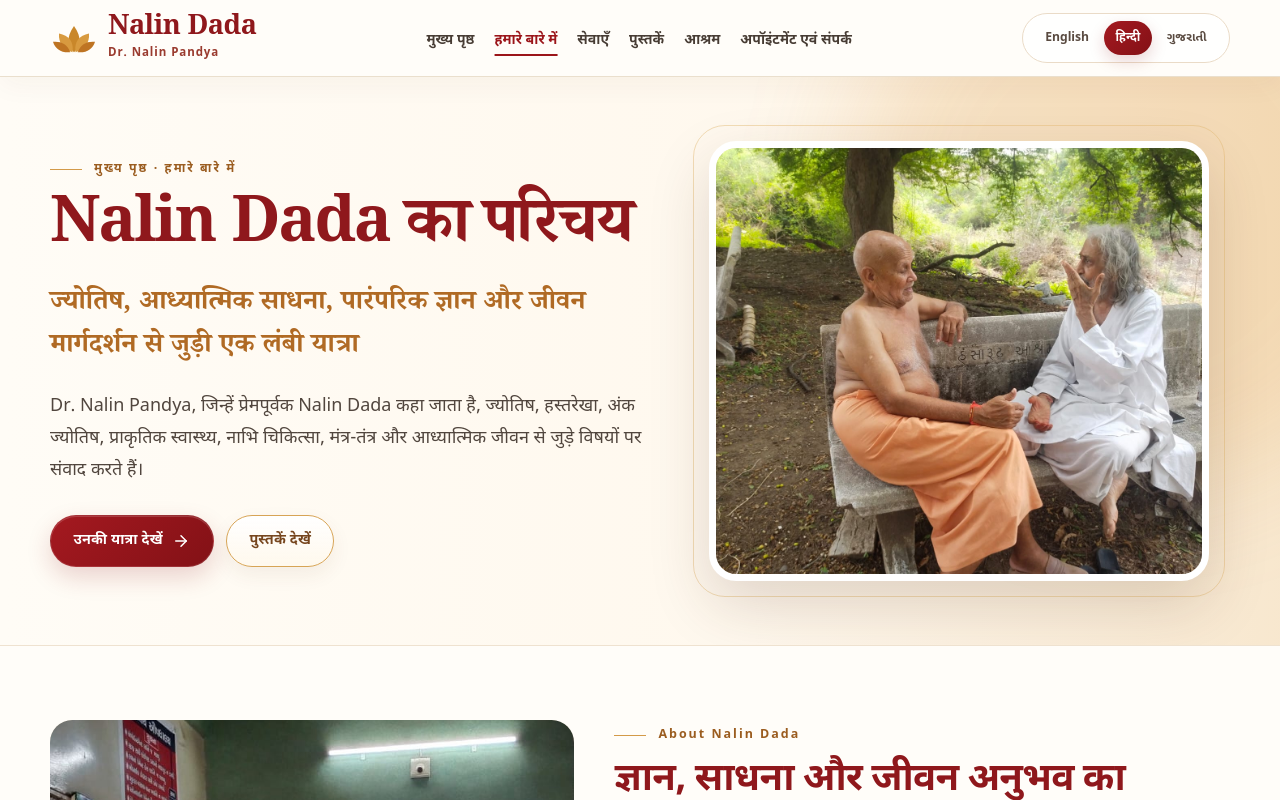
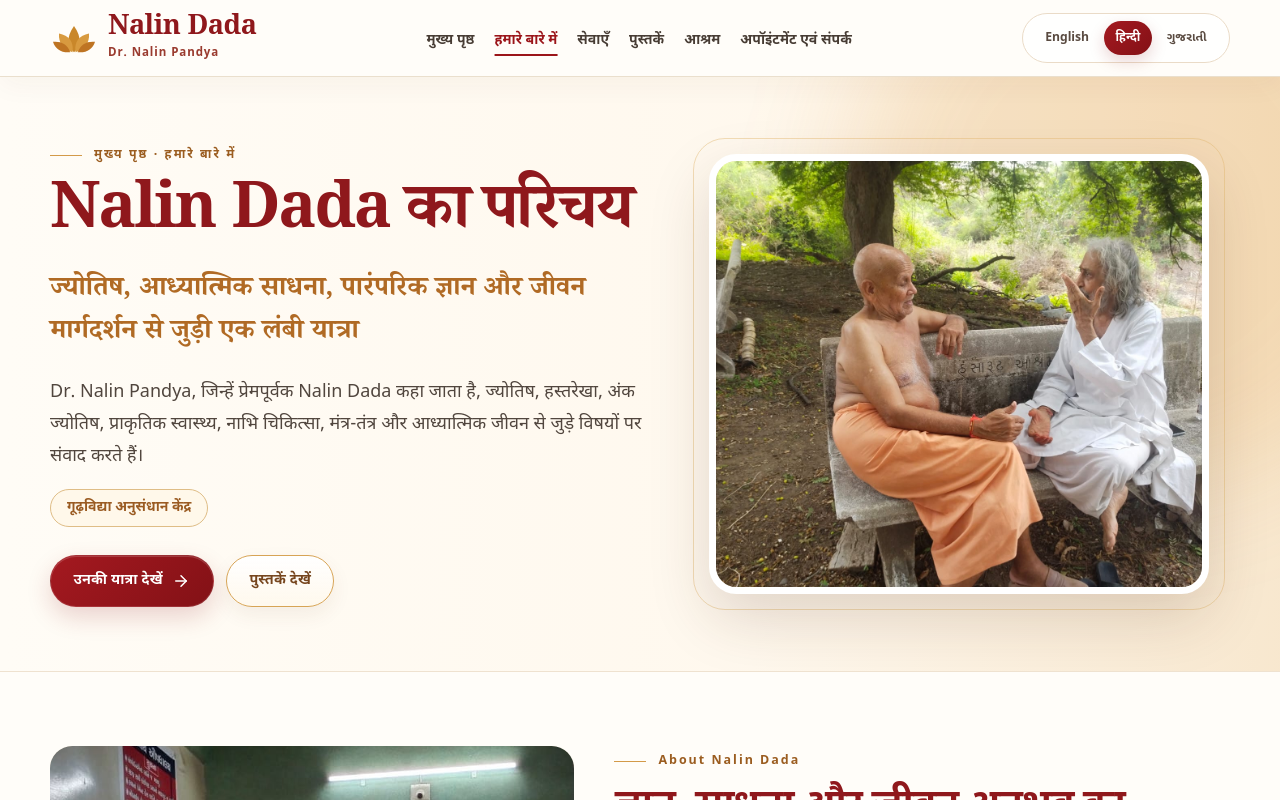
Before and after one commit to dhruvintejani/nalin_dada, a React (Vite) app: page /about in a window 1280 px wide. Shown: the top 800 px of the page. Built offline with nearby package versions, Linux system fonts and the light colour scheme.

Commit message:
Add Gudhvidya Anusandhan Kendra to About page

```diff
--- a/src/pages/About.tsx
+++ b/src/pages/About.tsx
@@ -42,6 +42,9 @@ const About = () => {
             </h2>
             <p className="mt-5 max-w-[720px] text-base leading-8 text-[#51463e] md:text-lg">
               {t("about.description")}
+            </p>
+            <p className="mt-4 inline-flex rounded-full border border-[#dfbd86] bg-[#fff8ea] px-4 py-2 text-sm font-bold text-[#9a5b22]">
+              {t("common.institution.name")}
             </p>
             <div className="mt-7 flex flex-wrap gap-3">
               <a href="#journey" className="button-primary">
```
